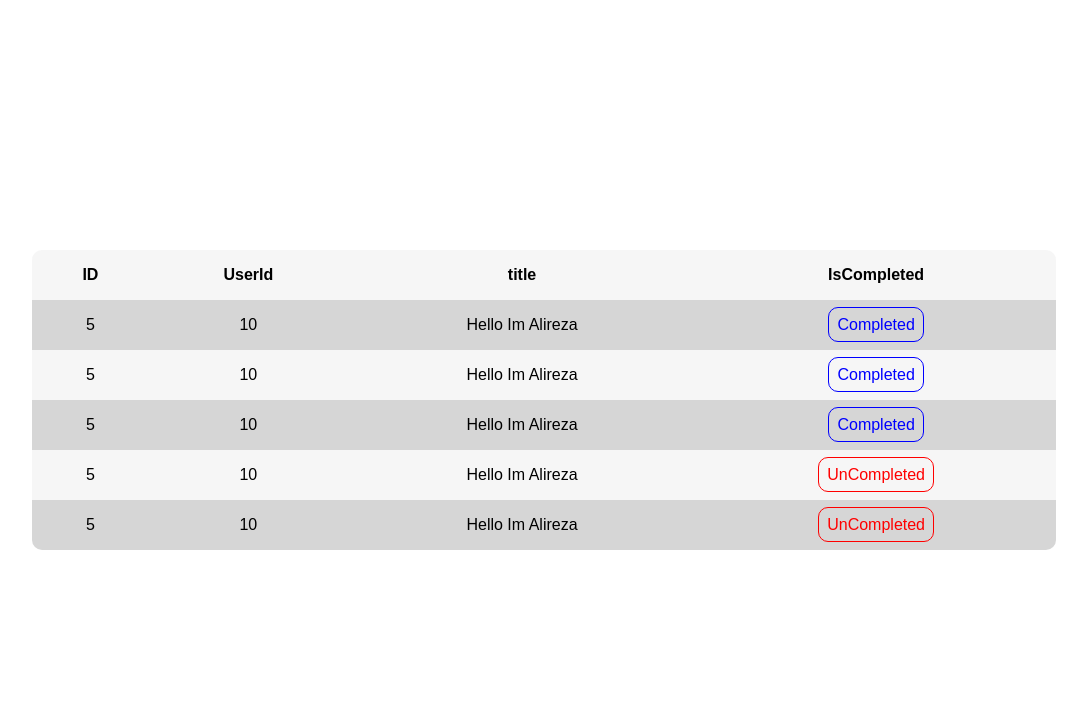
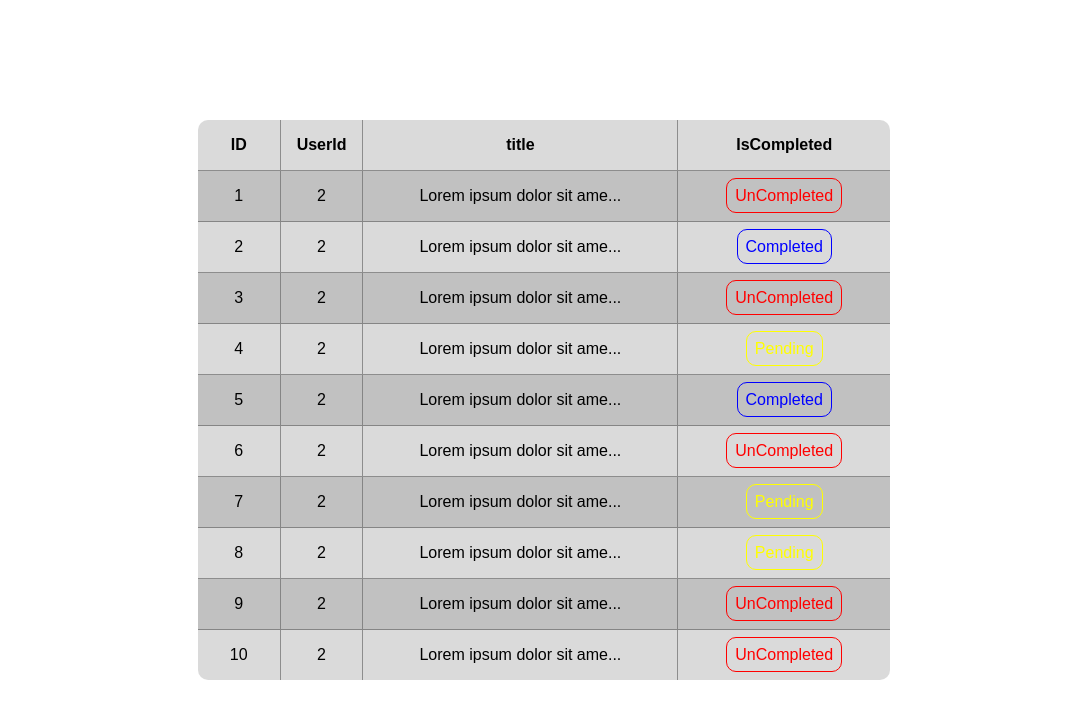
Before and after one commit to AlirezaDev00/Pagination_exc, a React (Vite) app: page / in a window 1280 px wide. Shown: the top 718 px of the page, without its empty margins (96-1183 px from the left). Built offline with nearby package versions, Linux system fonts and the light colour scheme.

Commit message:
coding table logic

```diff
--- a/src/App.jsx
+++ b/src/App.jsx
@@ -1,11 +1,42 @@
-import React from "react";
+import React, { useEffect, useState } from "react";
 import "./App.css";
-import Users from "./Components/Users/Users"
+import Users from "./Components/Users/Users";
 
 export default function App() {
+  const [todos, set_todos] = useState(null);
+  const [is_pending, set_is_pending] = useState(true);
+  const [error, set_error] = useState(null);
+
+  const [current_page , set_current_page] = useState(2)
+
+  const item_count = 10
+
+  const start_index = (current_page - 1) * item_count;
+
+  const end_index = current_page * item_count
+
+
+  useEffect(() => {
+    fetch("/src/Data/data.json")
+      .then((res) => res.json())
+      .then((data) => {
+        set_todos(data);
+        set_is_pending(false);
+      })
+      .catch((err) => {
+        set_error(err.message);
+
+        set_is_pending(false);
+      });
+  }, []);
+
   return (
     <>
-      <Users></Users>
+      {is_pending && <h2>Loading ...</h2>}
+      {todos && <Users todos={todos} start={start_index} end={end_index}></Users>}
+      {error === `Unexpected token '<', "<!doctype "... is not valid JSON` && (
+        <p>Url Is Not Valid!!</p>
+      )}
       {/* <Pagination></Pagination> */}
     </>
   );
--- a/src/Components/Users/Users.css
+++ b/src/Components/Users/Users.css
@@ -2,24 +2,26 @@
   border-radius: 10px;
   border-spacing: 0;
   overflow: hidden;
-  width: 100%;
 }
 
 td , th{
   padding: 1rem;
+  border-right: 1px solid #686868ac;
+  border-bottom: 1px solid #686868ac;
 }
 
 td {
   text-align: center;
 }
 
+
 thead tr:nth-child(odd) , tbody tr:nth-child(even){
-  background-color: #dedede4a;
+  background-color: #9999995d;
 }
 
 
 tbody tr:nth-child(odd) {
-  background-color: #88888858;
+  background-color: #a4a4a4ac;
 }
 
 .status_text {
@@ -29,12 +31,37 @@ tbody tr:nth-child(odd) {
 }
 
 
-.un_completed {
+.UnCompleted {
   color: #ff0000;
   border-color: #ff0000;
 }
 
-.completed {
+.Completed {
   color: #0000ff;
   border-color: #0000ff;
 }
+
+.Pending {
+  color: #ffff00;
+  border-color: #ffff00;
+}
+
+tr td:nth-child(3) {
+  padding: 1rem 3.5rem;
+}
+
+tr td:nth-child(4) {
+  padding: 1rem 3rem;
+}
+
+tr td:nth-child(1) {
+  padding: 1rem 2rem;
+}
+
+tr td:last-child , tr th:last-child  {
+  border-right: none;
+}
+
+#last_todo td{
+  border-bottom: none;
+}
--- a/src/Components/Users/Users.jsx
+++ b/src/Components/Users/Users.jsx
@@ -1,10 +1,12 @@
 import "./Users.css";
 
-export default function Users() {
+export default function Users({ todos , start , end }) {
+  const filtered_todos = todos.slice(start, end);
+
   return (
     <table className="users_table">
       <thead>
-        <tr className="js">
+        <tr>
           <th>ID</th>
           <th>UserId</th>
           <th>title</th>
@@ -12,36 +14,18 @@ export default function Users() {
         </tr>
       </thead>
       <tbody>
-        <tr>
-          <td>5</td>
-          <td>10</td>
-          <td>Hello Im Alireza</td>
-          <td className="status"><span className="status_text completed">Completed</span></td>
-        </tr>
-        <tr>
-          <td>5</td>
-          <td>10</td>
-          <td>Hello Im Alireza</td>
-          <td className="status"><span className="status_text completed">Completed</span></td>
-        </tr>
-        <tr>
-          <td>5</td>
-          <td>10</td>
-          <td>Hello Im Alireza</td>
-          <td className="status"><span className="status_text completed">Completed</span></td>
-        </tr>
-        <tr>
-          <td>5</td>
-          <td>10</td>
-          <td>Hello Im Alireza</td>
-          <td className="status"> <span className="status_text un_completed">UnCompleted</span></td>
-        </tr>
-        <tr>
-          <td>5</td>
-          <td>10</td>
-          <td>Hello Im Alireza</td>
-          <td className="status"><span className="status_text un_completed">UnCompleted</span></td>
-        </tr>
+        {filtered_todos.map((todo) => (
+          <tr key={todo.id} id={todo.id === filtered_todos.length  ? "last_todo" : ""}>
+            <td>{todo.id}</td>
+            <td>{todo.user_id}</td>
+            <td>{todo.title.slice(0, 25) + "..."}</td>
+            <td className="status">
+              <span className={`status_text ${todo.is_completed}`}>
+                {todo.is_completed}
+              </span>
+            </td>
+          </tr>
+        ))}
       </tbody>
     </table>
   );
```
